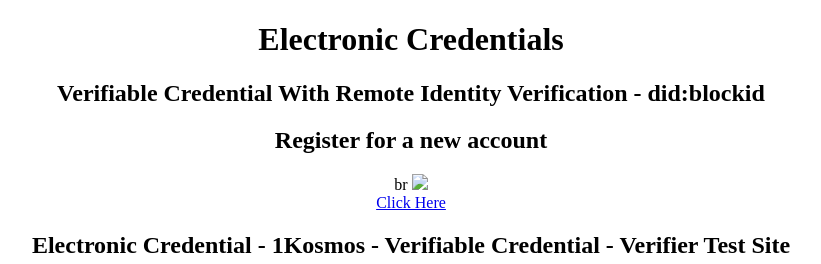
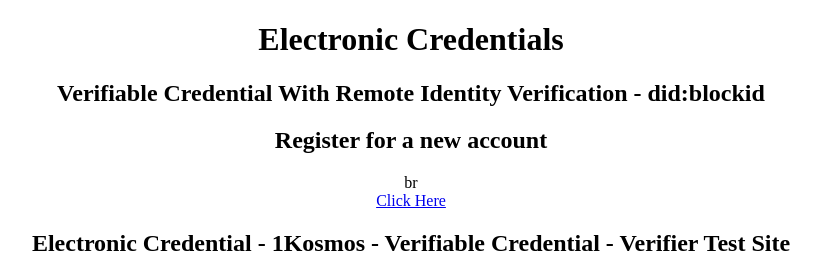
Before and after one commit to eyargholder/Electronic-Credentials-Roadmap, a website: page src/index.html in a window 1280 px wide. Shown: the top 264 px of the page, without its empty margins (229-1050 px from the left). Drawn offline with Linux system fonts and the light colour scheme.

Commit message:
Update index.html

```diff
--- a/src/index.html
+++ b/src/index.html
@@ -7,7 +7,7 @@
 	<h1>Electronic Credentials</h1>
 	<h2>Verifiable Credential With Remote Identity Verification - did:blockid
 	<h2>Register for a new account</h2>br
-	<a href="https://1KosmosB2CDemo.b2clogin.com/1KosmosB2CDemo.onmicrosoft.com/oauth2/v2.0/authorize?p=B2C_1_1Kosmos-B2C-sign-up-in&client_id=50b1a3b2-41ff-4063-b1dc-e0894f602411&nonce=defaultNonce&redirect_uri=https%3A%2F%2Fjwt.ms&scope=openid&response_type=code&prompt=login"> <img src="Register.jpeg width="135" height="135"> </a><br>
+	<a href="https://1KosmosB2CDemo.b2clogin.com/1KosmosB2CDemo.onmicrosoft.com/oauth2/v2.0/authorize?p=B2C_1_1Kosmos-B2C-sign-up-in&client_id=50b1a3b2-41ff-4063-b1dc-e0894f602411&nonce=defaultNonce&redirect_uri=https%3A%2F%2Fjwt.ms&scope=openid&response_type=code&prompt=login"></a><br>
 	<a href="https://1KosmosB2CDemo.b2clogin.com/1KosmosB2CDemo.onmicrosoft.com/oauth2/v2.0/authorize?p=B2C_1_1Kosmos-B2C-sign-up-in&client_id=50b1a3b2-41ff-4063-b1dc-e0894f602411&nonce=defaultNonce&redirect_uri=https%3A%2F%2Fjwt.ms&scope=openid&response_type=code&prompt=login">Click Here</a><br>
 	<!-----<a href="https://ipfs.io/ipfs/QmPjqA2R2rnWoiLCqXjeMAKELgzJPnQCz5cekKDZh4Kcpe"> <img src="register.jpg" width=”135″ height=”135″> </a><br>
 	<h2>Group of Ten Member - Class of 2023 - Account Registration - Verifiable Credential With Remote Identity Verification</h2>
```
